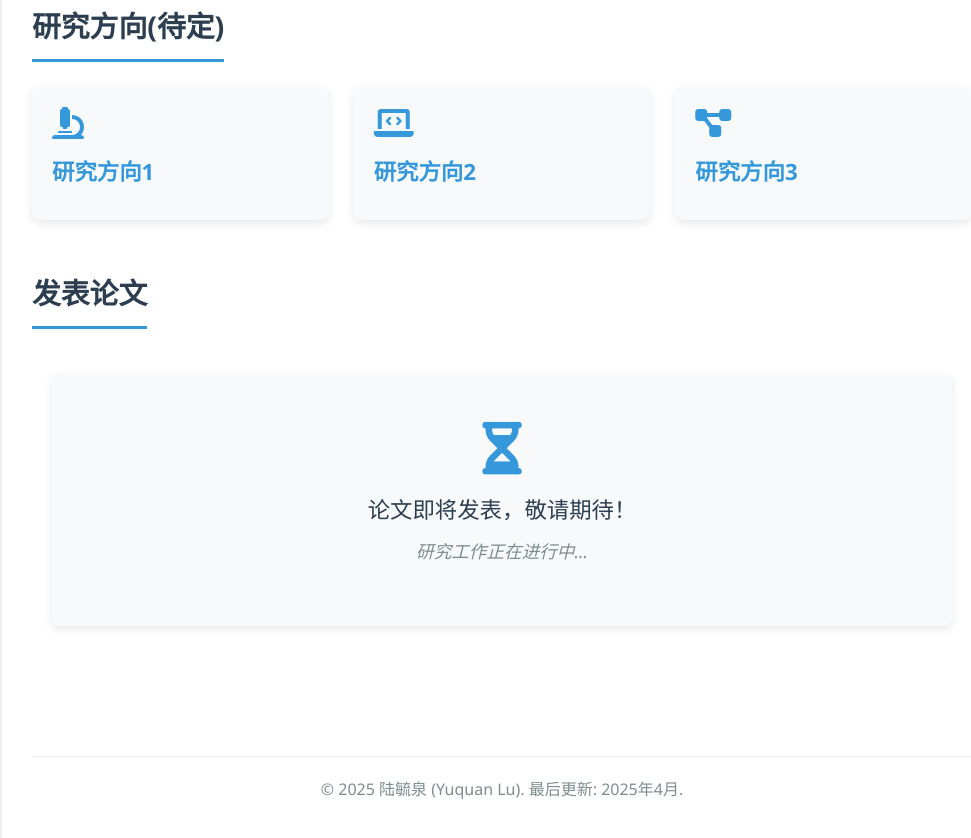
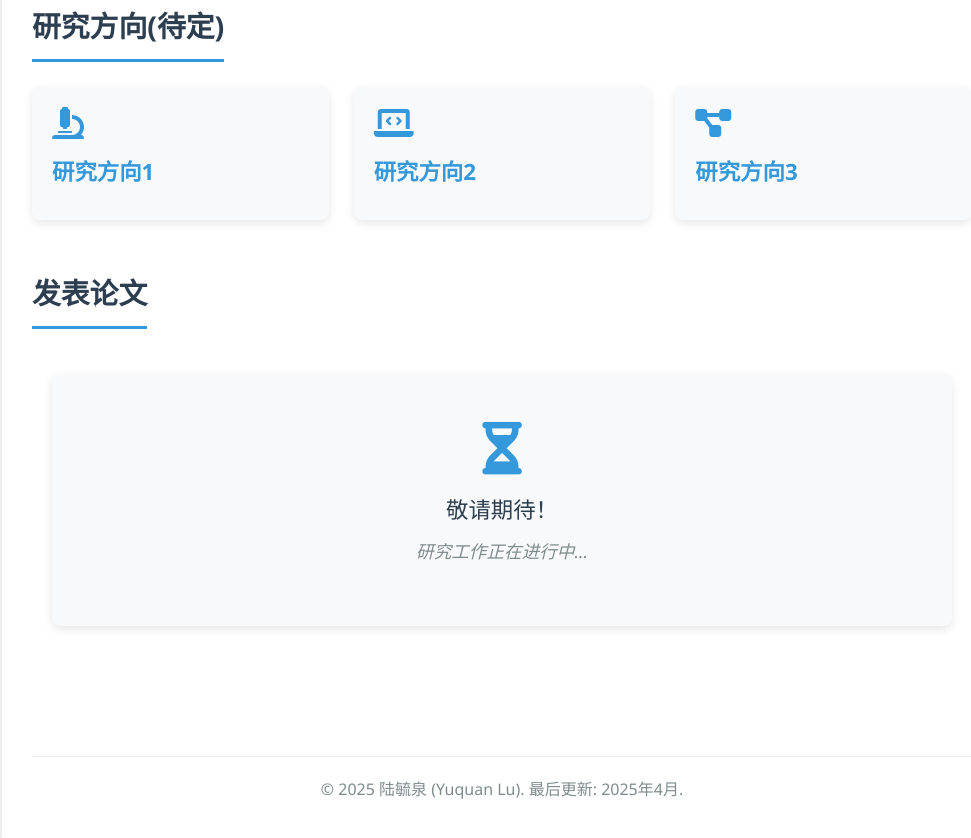
Before and after one commit to yuquanlu01/yuquanlu01.github.io, a plain HTML site: page index.html in a window 1280 px wide. Shown: the part 504-1342 px from the top of the page, without its empty margins (138-1109 px from the left). Drawn offline with Linux system fonts and the light colour scheme.

Commit message:
个人学术主页

```diff
--- a/index.html
+++ b/index.html
@@ -68,7 +68,7 @@
                 <div class="publications-wrapper">
                     <div class="coming-soon">
                         <i class="fas fa-hourglass-half"></i>
-                        <p>论文即将发表，敬请期待！</p>
+                        <p>敬请期待！</p>
                         <p class="coming-soon-subtitle">研究工作正在进行中...</p>
                     </div>
                 </div>
```
